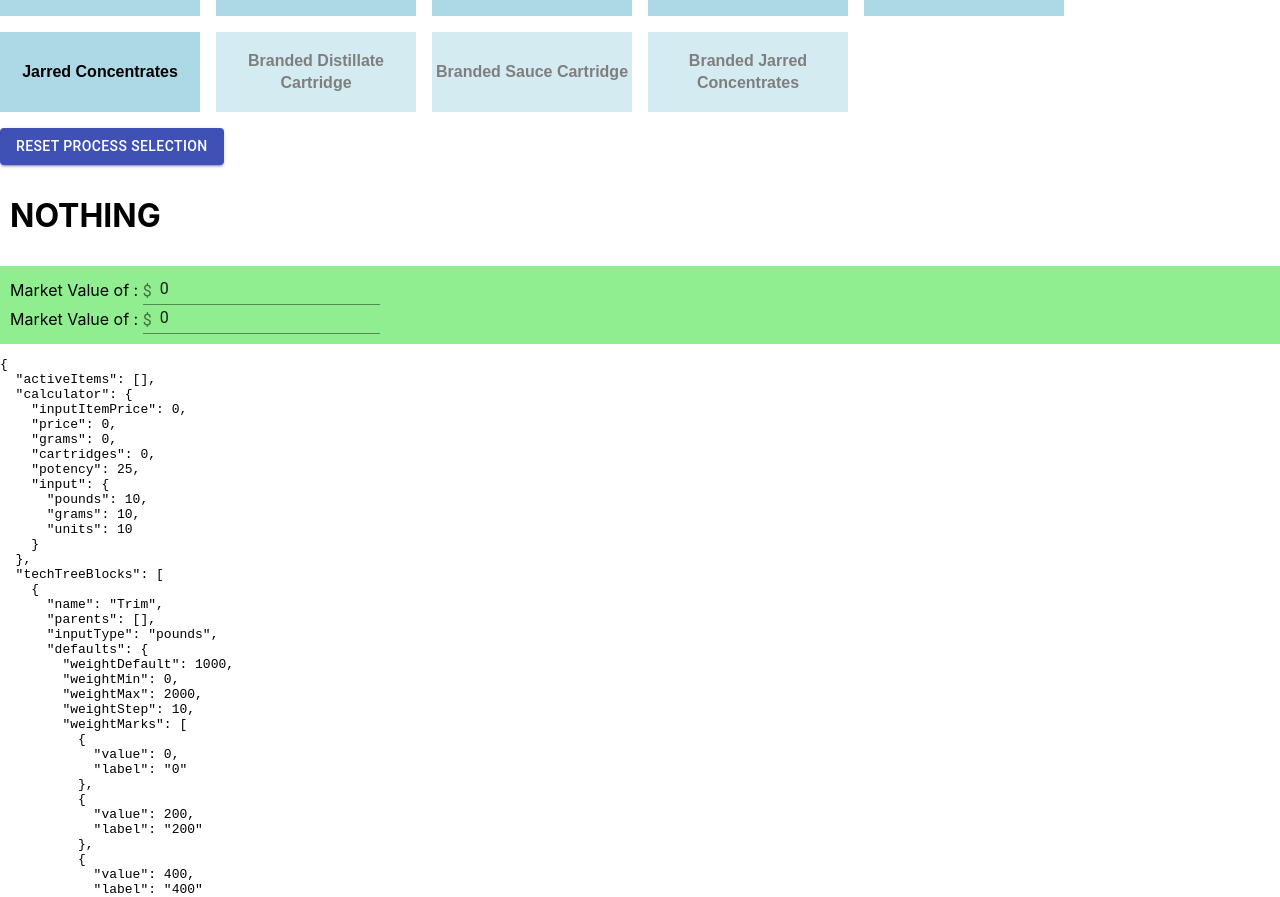
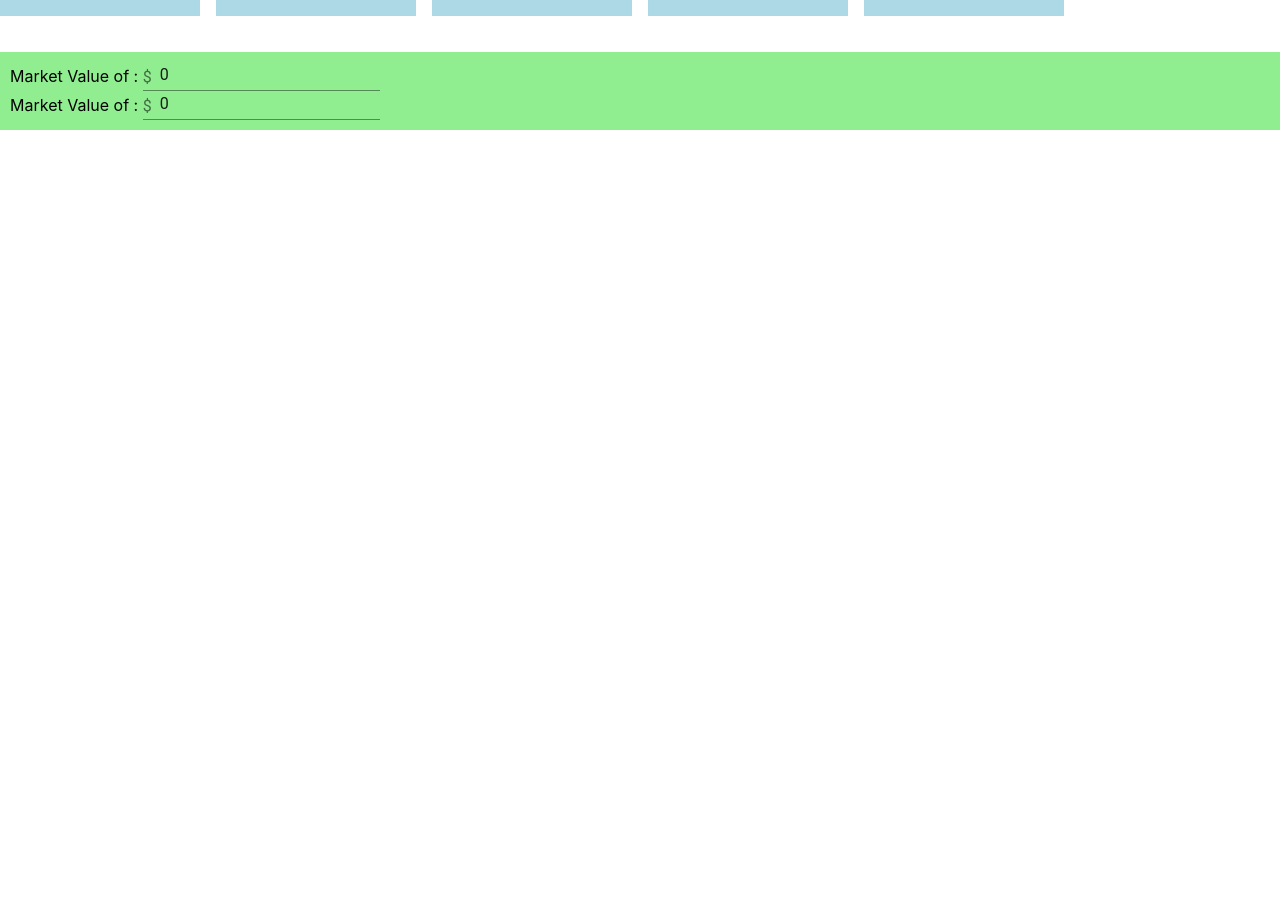
Before and after one commit to Hyprtxt/science-calculator, a React (Create React App) app: page / in a window 1280 px wide. Shown: the part 160-1057 px from the top of the page. After the commit the page ends 800 px from the top, so only its background shows below. Built offline with nearby package versions, Linux system fonts and the light colour scheme.

Commit message:
Hide component

```diff
--- a/src/App.js
+++ b/src/App.js
@@ -5,11 +5,12 @@ import Inspector from './components/Inspector';
 import ResetButton from './components/ResetButton';
 import CalculatorOutput from './components/CalculatorOutput';
 import CalculatorInputs from './components/CalculatorInputs';
+import Hide from './components/Hide';
 import _ from 'lodash';
 
 import 'array-flat-polyfill';
 
-const DEBOUNCE_TIME = 0;
+const DEBOUNCE_TIME = 5;
 
 const App = () => {
   return <Calculator />;
@@ -288,9 +289,7 @@ class Calculator extends React.Component {
       <div className="App">
         {/* <h2>1. Select Your Process</h2> */}
         <TechTree data={techTreeBlocks} onClickItem={onClickItemTechTree} />
-        <ResetButton onClick={onClickReset}>
-          Reset Process Selection
-        </ResetButton>
+
         <div className="inputs">
           {/* <h2>2. Input Starting Material</h2> */}
           <CalculatorInputs
@@ -312,7 +311,13 @@ class Calculator extends React.Component {
           outputItem={activeItems[activeItems.length - 1]}
           outputItemPrice={calculator.price}
         />
-        <Inspector data={state} />
+        <Hide>
+          <br />
+          <ResetButton onClick={onClickReset}>
+            Reset Process Selection
+          </ResetButton>
+          <Inspector data={state} disable={true} />
+        </Hide>
       </div>
     );
   }
--- a/src/components/CalculatorInputs.js
+++ b/src/components/CalculatorInputs.js
@@ -24,7 +24,8 @@ const CalculatorInputs = props => {
 
   // console.log("WeightInput", currentInputType);
   const className = 'weight-input';
-  let theHelperText = <h1>NOTHING</h1>;
+  let theHelperText;
+  //  = <h1>NOTHING</h1>;
   if (currentInputType === 'grams') {
     theHelperText = '\u00A0g.';
   }
--- /dev/null
+++ b/src/components/Hide.jsx
@@ -0,0 +1,8 @@
+import React from 'react';
+
+const Hide = props => {
+  const { children } = props;
+  return <div style={{ display: 'none' }}>{children}</div>;
+};
+
+export default Hide;
--- a/src/components/Inspector.jsx
+++ b/src/components/Inspector.jsx
@@ -1,10 +1,12 @@
 import React from 'react';
 
 const Inspector = props => {
-  const data = props.data;
+  const { data, disable } = props;
   // console.log(process.env, 'inspector');
   if (process.env.NODE_ENV === 'development') {
-    return <pre>{JSON.stringify(data, null, 2)}</pre>;
+    if (!disable) {
+      return <pre>{JSON.stringify(data, null, 2)}</pre>;
+    }
   }
   return <React.Fragment />;
 };
--- a/src/index.css
+++ b/src/index.css
@@ -60,11 +60,18 @@ button.item {
   font-weight: 700;
 }
 
+button.item {
+  display: none;
+}
+
 .item.active {
+  float: none;
+  display: block;
   border: 3px solid black;
 }
 
 .item.enabled {
+  display: block;
   opacity: 1;
   cursor: pointer;
 }
```
